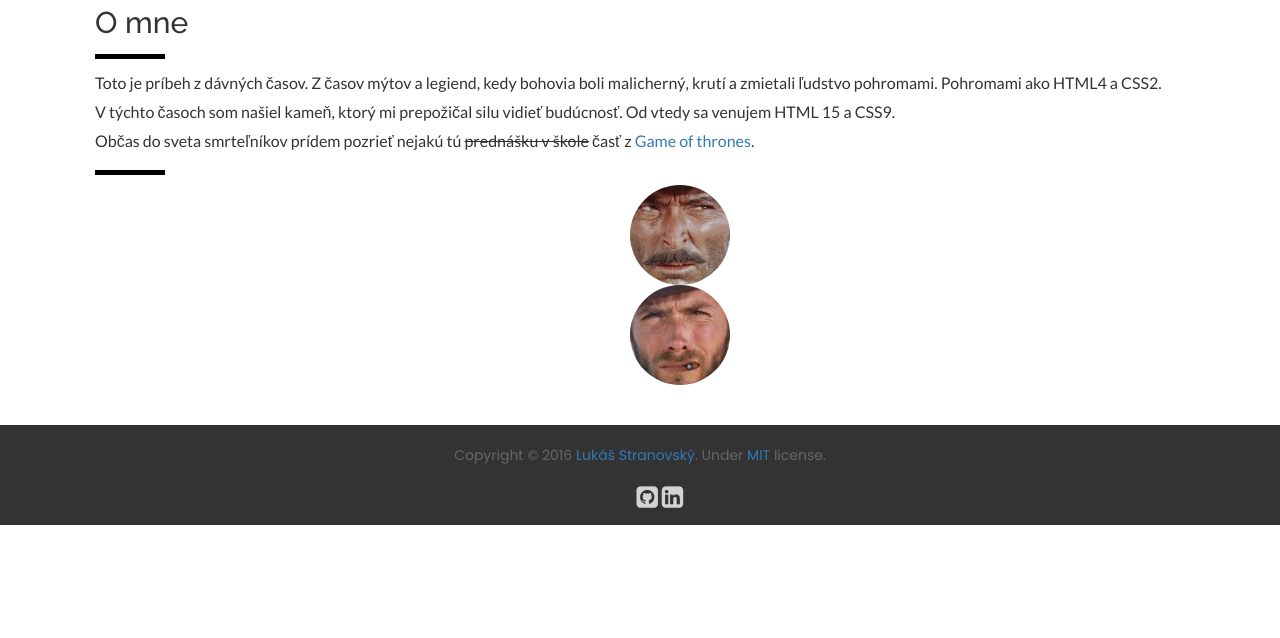
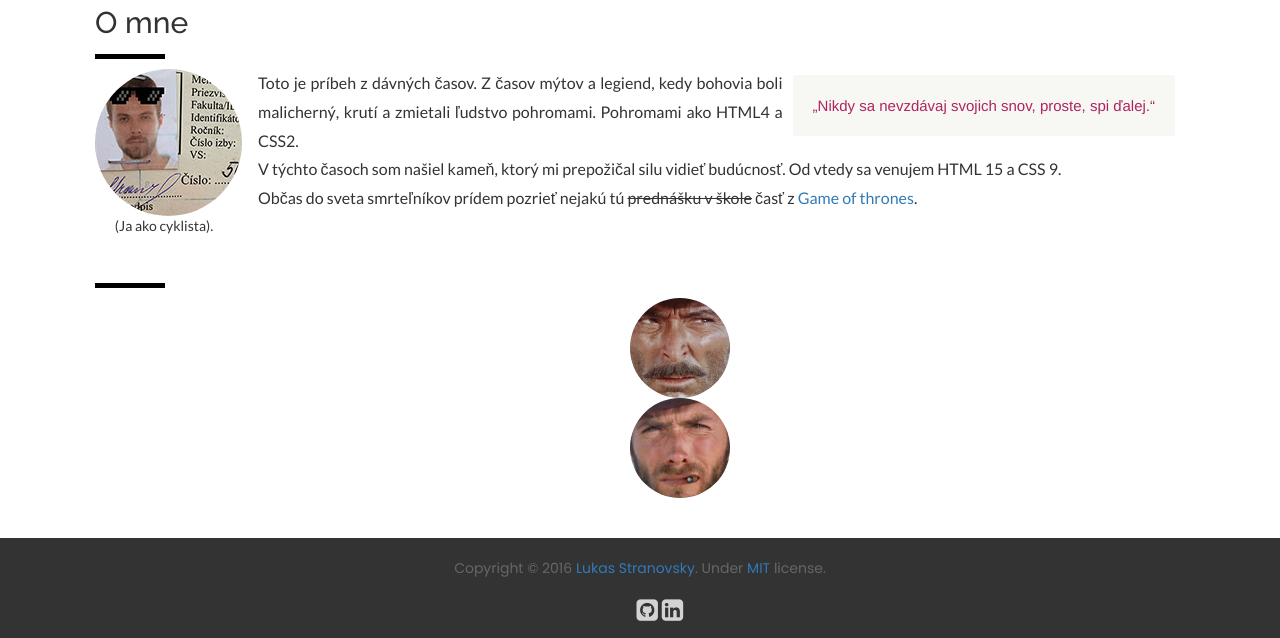
Before and after one commit to Luxato/Web-technologies, a plain HTML site: page Homework 1/index.html in a window 1280 px wide. Shown: the part 434-1072 px from the top of the page. Before the commit the page ends 959 px from the top, so only its background shows below. Drawn offline with nearby package versions, Linux system fonts and the light colour scheme.

Commit message:
Content to homepage, link fixes, tooltips

```diff
--- a/Homework 1/assets/style.css
+++ b/Homework 1/assets/style.css
@@ -22,6 +22,17 @@ p {
 
 main p {
     font-size: 16px;
+    text-align: justify;
+}
+
+aside {
+    color: #AF2560;
+    font-size: 15px;
+    float: right;
+    padding: 20px;
+    background: rgba(216, 213, 194, 0.2);
+    border-radius: 3px;
+    margin: 6px 10px 10px 10px;
 }
 
 .navbar {
@@ -156,10 +167,12 @@ footer i {
     display: block;
     width: 100px;
 }
+
 .socialNetworks li:hover {
-    box-shadow: rgba(0,0,0,0.2) 0 0 10px;
+    box-shadow: rgba(0, 0, 0, 0.2) 0 0 10px;
     border-collapse: collapse;
 }
+
 .left {
     float: left;
 }
@@ -200,3 +213,25 @@ footer i {
 .purple {
     background: #de9fee;
 }
+
+.floated-img {
+    float: left;
+    padding-right: 25px;
+    width: 163px;
+}
+
+.floated-img span {
+    font-family: 'Lato', sans-serif;
+    text-align: center;
+    margin: 0 auto;
+    display: block;
+}
+
+.floated-img img {
+    border-radius: 50%;
+}
+
+.floated-content {
+    clear: both;
+    margin-bottom: 70px;
+}
--- a/Homework 1/index.html
+++ b/Homework 1/index.html
@@ -22,13 +22,6 @@
     <link href="https://fonts.googleapis.com/css?family=Poppins" rel="stylesheet">
     <!--Font awesome-->
     <link rel="stylesheet" href="https://maxcdn.bootstrapcdn.com/font-awesome/4.6.3/css/font-awesome.min.css">
-    <!--Custom CSS-->
-    <link rel="stylesheet" href="./assets/style.css">
-    <!-- Latest compiled and minified JavaScript -->
-    <script src="https://maxcdn.bootstrapcdn.com/bootstrap/3.3.7/js/bootstrap.min.js"
-            integrity="sha384-Tc5IQib027qvyjSMfHjOMaLkfuWVxZxUPnCJA7l2mCWNIpG9mGCD8wGNIcPD7Txa"
-            crossorigin="anonymous"></script>
-    <script src="./assets/parallax.min.js"></script>
     <!--Favicon-->
     <link rel="apple-touch-icon" sizes="57x57" href="./assets/favicon/apple-icon-57x57.png">
     <link rel="apple-touch-icon" sizes="60x60" href="./assets/favicon/apple-icon-60x60.png">
@@ -39,13 +32,20 @@
     <link rel="apple-touch-icon" sizes="144x144" href="./assets/favicon/apple-icon-144x144.png">
     <link rel="apple-touch-icon" sizes="152x152" href="./assets/favicon/apple-icon-152x152.png">
     <link rel="apple-touch-icon" sizes="180x180" href="./assets/favicon/apple-icon-180x180.png">
-    <link rel="icon" type="image/png" sizes="192x192"  href="./assets/favicon/android-icon-192x192.png">
+    <link rel="icon" type="image/png" sizes="192x192" href="./assets/favicon/android-icon-192x192.png">
     <link rel="icon" type="image/png" sizes="32x32" href="./assets/favicon/favicon-32x32.png">
     <link rel="icon" type="image/png" sizes="96x96" href="./assets/favicon/favicon-96x96.png">
     <link rel="icon" type="image/png" sizes="16x16" href="./assets/favicon/favicon-16x16.png">
     <link rel="manifest" href="./assets/favicon/manifest.json">
     <meta name="msapplication-TileColor" content="#ffffff">
     <meta name="msapplication-TileImage" content="./assets/favicon/ms-icon-144x144.png">
+    <!--Custom CSS-->
+    <link rel="stylesheet" href="./assets/style.css">
+    <!-- Latest compiled and minified JavaScript -->
+    <script src="https://maxcdn.bootstrapcdn.com/bootstrap/3.3.7/js/bootstrap.min.js"
+            integrity="sha384-Tc5IQib027qvyjSMfHjOMaLkfuWVxZxUPnCJA7l2mCWNIpG9mGCD8wGNIcPD7Txa"
+            crossorigin="anonymous"></script>
+    <script src="./assets/parallax.min.js"></script>
 </head>
 <body>
 <div class="se-pre-con"></div>
@@ -82,21 +82,38 @@
             <main>
                 <h2>O mne</h2>
                 <div class="separator"></div>
-                <p>
-                    Toto je príbeh z dávných časov. Z časov mýtov a legiend, kedy bohovia boli malicherný, krutí a zmietali ľudstvo pohromami.
-                    Pohromami ako HTML4 a CSS2.
-                    <br>
-                    V týchto časoch som našiel kameň, ktorý mi prepožičal silu vidieť budúcnosť. Od vtedy sa venujem HTML 15 a CSS9.
-                    <br>
-                    Občas do sveta smrteľníkov prídem pozrieť nejakú tú <strike>prednášku v škole</strike> časť z <a target="_blank" href="http://www.imdb.com/title/tt0944947/">Game of thrones</a>.
-                </p>
+                <div class="floated-content">
+                    <div class="floated-img">
+                        <img src="./assets/cyklista.jpg" alt="cyklista" width="147" height="147">
+                        <span>(Ja ako cyklista).</span>
+                    </div>
+                    <aside>
+                        <q>Nikdy sa nevzdávaj svojich snov, proste, spi ďalej.</q>
+                    </aside>
+                    <p>
+                        Toto je príbeh z dávných časov. Z časov mýtov a legiend, kedy bohovia boli malicherný, krutí a
+                        zmietali ľudstvo pohromami.
+                        Pohromami ako HTML4 a CSS2.
+                        <br>
+                        V týchto časoch som našiel kameň, ktorý mi prepožičal silu vidieť budúcnosť. Od vtedy sa venujem
+                        HTML 15 a CSS 9.
+                        <br>
+                        Občas do sveta smrteľníkov prídem pozrieť nejakú tú <strike>prednášku v škole</strike> časť z <a
+                            target="_blank" href="http://www.imdb.com/title/tt0944947/">Game of thrones</a>.
+                    </p>
+                </div>
                 <div class="separator"></div>
                 <ul class="socialNetworks">
                     <li>
-                        <a target="_blank" href="https://github.com/Luxato/web-technologies"><img class="round" src="./assets/cattivo.jpg" alt="Cattivo" width="100px"></a>
+                        <a data-toggle="tooltip" title="Github" target="_blank"
+                           href="https://github.com/Luxato/web-technologies"><img class="round"
+                                                                                  src="./assets/cattivo.jpg"
+                                                                                  alt="Cattivo" width="100px"></a>
                     </li>
                     <li>
-                        <a target="_blank" href="https://www.linkedin.com/profile/view?id=AAIAAB5CHtAB01yHolHMHB59AAwjXdbPUyqorjE&trk=nav_responsive_tab_profile"><img class="round" src="./assets/buono.jpg" alt="Buono" width="100px"></a>
+                        <a data-toggle="tooltip" title="LinkedIn" target="_blank"
+                           href="http://stranovsky.sk/linkedin"><img class="round" src="./assets/buono.jpg" alt="Buono"
+                                                                     width="100px"></a>
                     </li>
                 </ul>
             </main>
@@ -104,12 +121,15 @@
     </div>
 </div>
 <footer>
-    <p>Copyright © 2016 <a href="mailto:lukas@stranovsky.sk">Lukáš Stranovský</a>. Under <a target="_blank"
-            href="https://en.wikipedia.org/wiki/MIT_License">MIT</a> license.
+    <p>Copyright © 2016 <a href="mailto:lukas@stranovsky.sk">Lukas Stranovsky</a>. Under <a target="_blank"
+                                                                                            href="https://en.wikipedia.org/wiki/MIT_License">MIT</a>
+        license.
     </p>
     <ul>
-        <li><a target="_blank" href="https://github.com/Luxato/web-technologies"><i class="fa fa-github-square" aria-hidden="true"></i></a></li>
-        <li><a target="_blank" href="https://www.linkedin.com/profile/view?id=AAIAAB5CHtAB01yHolHMHB59AAwjXdbPUyqorjE&trk=nav_responsive_tab_profile"><i class="fa fa-linkedin-square" aria-hidden="true"></i></a></li>
+        <li><a target="_blank" href="https://github.com/Luxato/web-technologies"><i class="fa fa-github-square"
+                                                                                    aria-hidden="true"></i></a></li>
+        <li><a target="_blank" href="http://stranovsky.sk/linkedin"><i class="fa fa-linkedin-square"
+                                                                       aria-hidden="true"></i></a></li>
     </ul>
 </footer>
 <script src="./assets/custom.js"></script>
@@ -120,5 +140,10 @@
         naturalHeight: 2040
     });
 </script>
+<script>
+    $(document).ready(function () {
+        $('[data-toggle="tooltip"]').tooltip();
+    });
+</script>
 </body>
 </html>
```
Also changed, not shown: Homework 1/kontakt.html (+3 -3 lines), Homework 1/rozvrh.html (+2 -2 lines), Homework 1/assets/cyklista.jpg (added).
